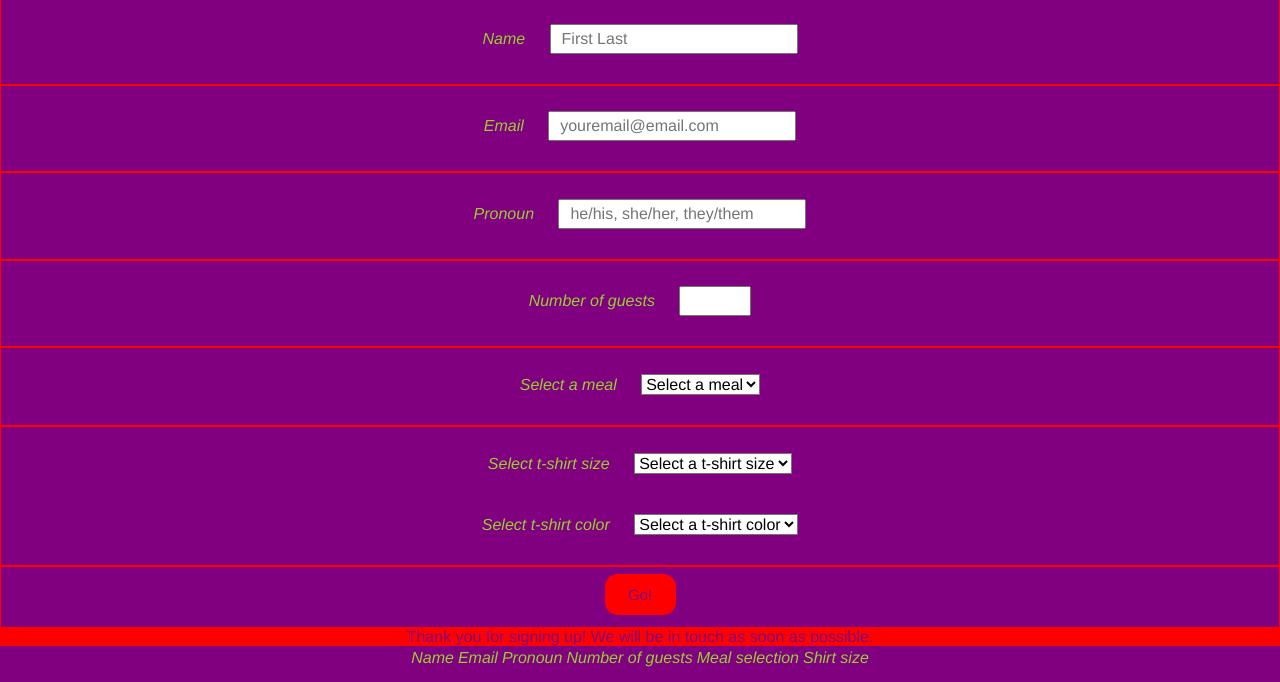
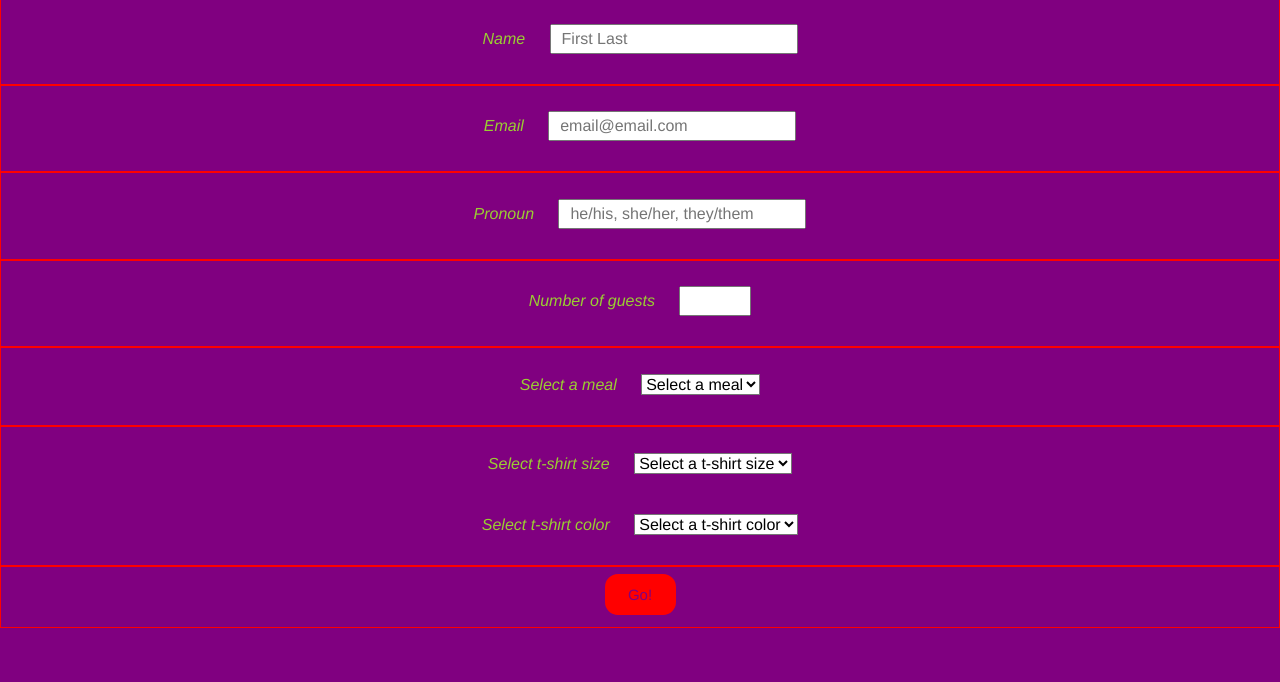
Before and after one commit to caripizza/lab-08-event-registration, a plain HTML site: page index.html in a window 1280 px wide. Both pictures are taken after typing "Sample", "name@example.com", "Sample", "5" into the empty fields and a click on the button "Go!". Shown: the part 118-800 px from the top of the page. Drawn offline with Linux system fonts and the light colour scheme.

Commit message:
added form reset functionalities to reg-form.js via in class code review

```diff
--- a/css/styles.css
+++ b/css/styles.css
@@ -49,3 +49,8 @@ p {
     color: purple;
     text-align: center;
 }
+
+/* ------- used for form table results ---------- */
+.hidden {
+    display: none;
+}
--- a/index.html
+++ b/index.html
@@ -28,7 +28,7 @@
                 <fieldset>
                 <label>
                     Email
-                    <input type="email" name="email" id="email" placeholder="youremail@email.com" required>
+                    <input type="email" name="email" id="email" placeholder="email@email.com" required>
                 </label>
                 </fieldset>
                 <fieldset>
@@ -89,7 +89,7 @@
                     </div>
                     <table id="form-submission-table">
                         <thead>
-                            <tr id="column-headings">
+                            <tr id="column-headings" class="hidden">
                                 <td>Name</td>
                                 <td>Email</td>
                                 <td>Pronoun</td>
--- a/js/registration-form.js
+++ b/js/registration-form.js
@@ -1,15 +1,27 @@
 const eventForm = document.getElementById('event-form');
 const formResponse = document.getElementById('submit-message-response');
 
+
+// const nameInput = document.getElementById('name');
+
+// const removeResponseAfterSubmit = {
+//    nameInput.addEventListener('keyup', function(event) {
+//      function refreshPage(){
+//         window.location.reload();
+//     }
+// }
+// }
+
+
+
 const eventFormItems = {
     init(onAdd) {
-
         eventForm.addEventListener('submit', function(event) {
             event.preventDefault();
 
             // collect the form events
             const elements = eventForm.elements;
-            // console.log(elements); // SPIT OUT SUBMITTED FORM ELEMENTS TO CONSOLE
+            // console.log(elements); // SPIT OUT SUBMITTED FORM ELEMENT IDS TO CONSOLE
 
             // data object
             const userData = {};
@@ -30,7 +42,22 @@ const eventFormItems = {
 
             eventForm.reset();
 
+            // after form submit, clear formResponse after 1000ms/display alert/reload page
+            setTimeout(function() {
+                clearMessage();
+                alert('Thanks for signing up!');
+                window.location.reload();
+            }, 1000);
+
         });
+
+        // clear formResponse after submit and click into input
+        function clearMessage() {
+            formResponse.textContent = '';
+        }
+        eventForm.addEventListener('change', clearMessage);
+        eventForm.addEventListener('keydown', clearMessage);
+
     }
 };
 
```
Lines whose indentation alone changed are shown as unchanged.
